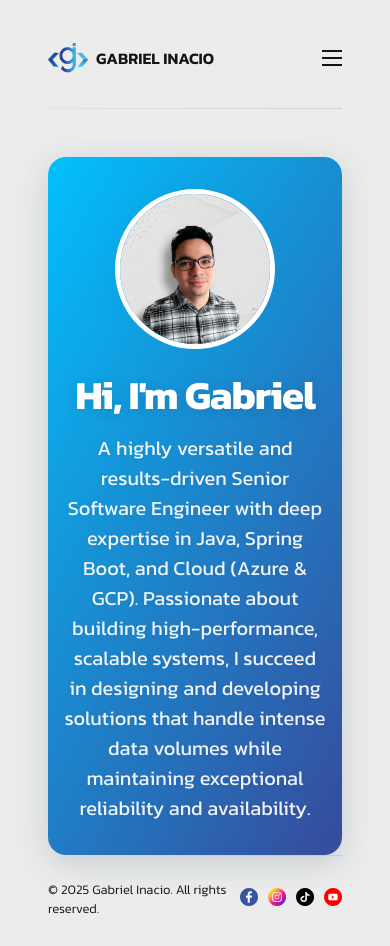
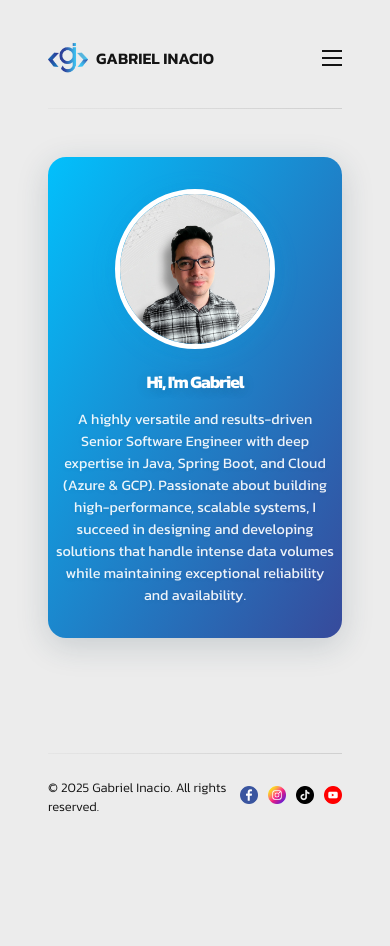
Before and after one commit to gabrielinaciosouza/blog, a Next.js app in the folder blog-web/: page / in a window 390 px wide. After the commit the page ends 844 px from the top, so only its background shows below. Built offline with nearby package versions, Linux system fonts and the light colour scheme; no server answers.

Commit message:
style: Enhance layout and responsiveness of Featured, PostCard, and PostList components

```diff
--- a/blog-web/src/components/featured/featured.module.css
+++ b/blog-web/src/components/featured/featured.module.css
@@ -78,6 +78,11 @@
     gap: 16px;
     flex: 1;
     color: #fff;
+    min-width: 0;
+    max-width: 100%;
+    flex: 1 1 0;
+    word-break: break-word;
+    overflow-wrap: break-word;
 }
 
 .greeting {
@@ -87,6 +92,9 @@
     margin-bottom: 0;
     text-shadow: 0 2px 12px rgba(34,60,80,0.18);
     line-height: 1.1;
+    word-break: break-word;
+    overflow-wrap: break-word;
+    max-width: 100%;
 }
 
 .subtitle {
@@ -95,6 +103,9 @@
     opacity: 0.92;
     margin-top: 0;
     text-shadow: 0 1px 6px rgba(34,60,80,0.12);
+    word-break: break-word;
+    overflow-wrap: break-word;
+    max-width: 100%;
 }
 
 .featuredBox {
@@ -107,9 +118,11 @@
     display: flex;
     justify-content: flex-start;
     align-items: center;
-    height: 400px;
-    min-height: 400px;
-    overflow: hidden;
+    height: auto;
+    min-height: 300px;
+    max-height: none;
+    /* Remove overflow: hidden to prevent text from being cut off */
+    /* overflow: hidden; */
     position: relative;
 }
 
@@ -118,8 +131,9 @@
         flex-direction: column;
         height: auto;
         min-height: unset;
-        padding: 32px 16px;
-        max-width: 98vw;
+        padding: 32px 8px;
+        width: 100%;
+        max-width: 100vw;
     }
     .featuredRow {
         flex-direction: column;
@@ -140,5 +154,21 @@
         align-items: center;
         text-align: center;
         width: 100%;
+        word-break: break-word;
+    }
+    .greeting {
+        font-size: 1.5rem;
+    }
+    .subtitle {
+        font-size: 1rem;
     }
 }
+
+@media (max-width: 500px) {
+    .greeting {
+        font-size: 1.1rem;
+    }
+    .subtitle {
+        font-size: 0.9rem;
+    }
+}
--- a/blog-web/src/components/postCard/postCard.module.css
+++ b/blog-web/src/components/postCard/postCard.module.css
@@ -93,11 +93,6 @@
 }
 
 @media screen and (max-width: 640px) {
-    .container {
-        max-width: 240px;
-        min-height: 300px;
-        max-height: 300px;
-    }
 
     .image {
         height: 120px;
@@ -112,7 +107,7 @@
     }
 
     .title {
-        font-size: 1.1em;
+        font-size: 14px
     }
 
     .content {
@@ -121,12 +116,7 @@
 }
 
 @media (max-width: 700px) {
-    .container {
-        width: 100%;
-        min-width: 0;
-        max-width: none;
-        flex: 1 1 0;
-    }
+
     .cardImage {
         width: 100% !important;
         height: auto !important;
@@ -135,12 +125,7 @@
 }
 
 @media (max-width: 500px) {
-    .container {
-        width: 100%;
-        min-width: 0;
-        max-width: none;
-        flex: 1 1 0;
-    }
+
     .cardImage {
         width: 100% !important;
         height: auto !important;
--- a/blog-web/src/components/postList/postList.module.css
+++ b/blog-web/src/components/postList/postList.module.css
@@ -75,7 +75,7 @@
     .uniformList {
         display: grid;
         grid-template-columns: repeat(4, 1fr);
-        gap: 20px;
+        gap: 12px;
         padding: 12px 0;
         overflow-x: unset;
         flex-wrap: unset;
@@ -87,7 +87,6 @@
 @media (max-width: 1024px) {
     .uniformList {
         grid-template-columns: repeat(3, 1fr);
-        /* padding: 24px 0; */
     }
 }
 
@@ -117,8 +116,14 @@
 @media (max-width: 700px) {
     .uniformList {
         grid-template-columns: 1fr;
-        gap: 12px;
+        gap: 8px;
         padding: 10px 0;
+    }
+}
+
+@media (max-width: 500px) {
+    .uniformList {
+        gap: 4px;
     }
 }
 
```
